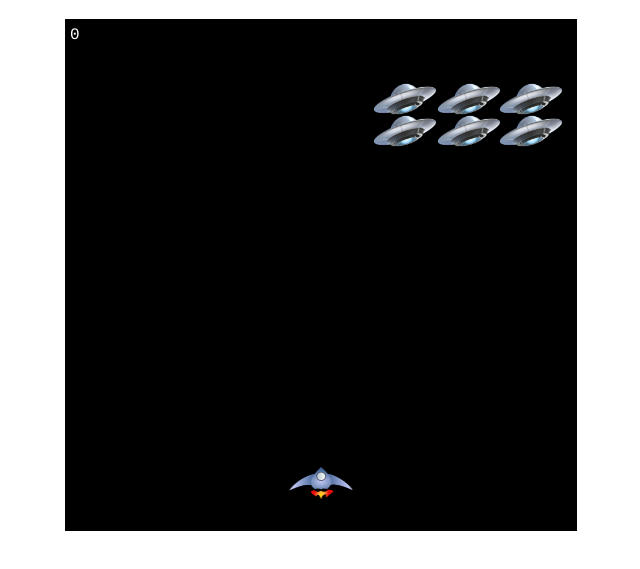
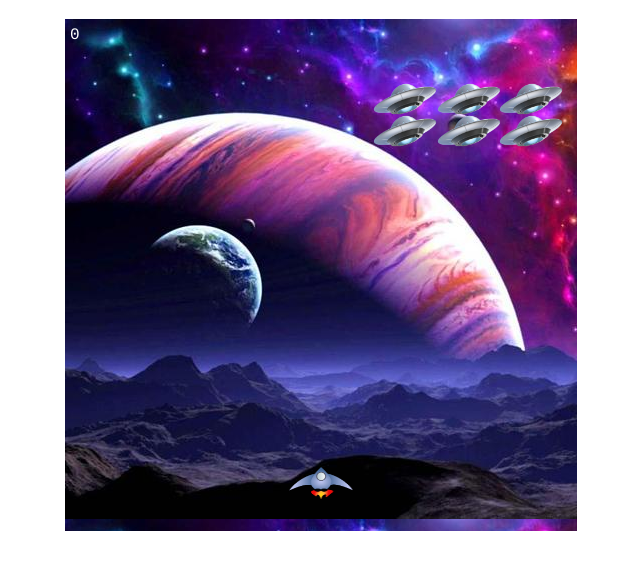
Before and after one commit to wojtekjaroch/Space_Invaders_WJ, a plain HTML site: page index.html in a window 1280 px wide. Shown: the part 61-630 px from the top of the page, without its empty margins (319-959 px from the left). Drawn offline with Linux system fonts and the light colour scheme.

Commit message:
nc_final

```diff
--- a/space.css
+++ b/space.css
@@ -4,5 +4,5 @@ body {
 }
 
 #board {
-    background-color: black;
+    background-image: url("./space2.jpg");
 }
```
Also changed, not shown: space.jpg (added), space2.jpg (added), space_image.jpeg (added).
